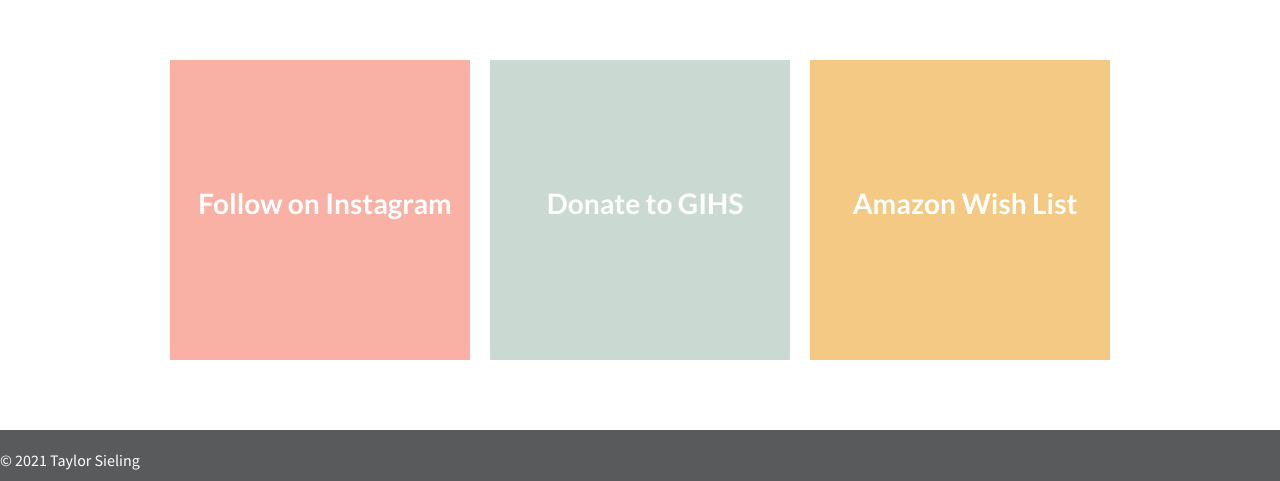
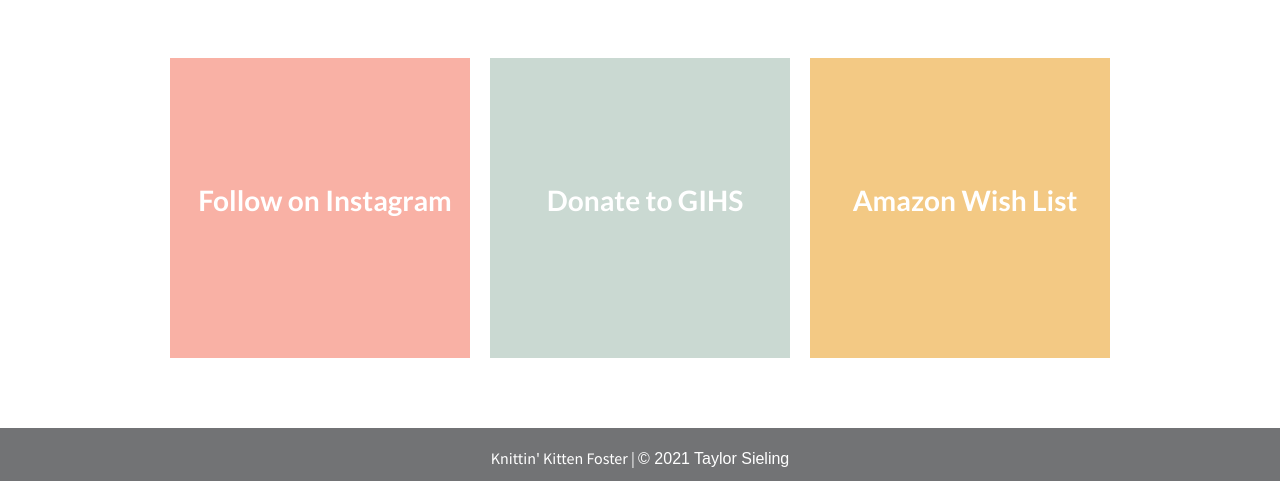
Before and after one commit to taylorsieling/knittin-kitten-foster, a React (Create React App) app in the folder kkf-frontend/: page / in a window 1280 px wide. Shown: the part 1230-1711 px from the top of the page. Built offline with nearby package versions, Linux system fonts and the light colour scheme; no server answers.

Commit message:
styling footer

```diff
--- a/kkf-frontend/src/components/Footer.js
+++ b/kkf-frontend/src/components/Footer.js
@@ -2,6 +2,8 @@ import React from 'react'
 
 export const Footer = () => {
     return (
-           <div>© 2021 Taylor Sieling</div>
+        <div>
+            Knittin' Kitten Foster | <a className="foot" href="https://taylorsieling.dev">© 2021 Taylor Sieling</a>
+        </div>
     )
 }
--- a/kkf-frontend/src/index.css
+++ b/kkf-frontend/src/index.css
@@ -55,16 +55,12 @@ hr {
   text-align: center;
   width: 30%;
   height: 1px;
-  color: black;
   border: none;
   background-color: black;
 }
 
 a:link, a:visited {
-
-  font-size: 18px;
   font-weight: normal;
-  font-family: 'Lato', sans-serif;
   text-align: center;
   text-decoration: none;
   color: #fff;
@@ -120,10 +116,10 @@ a.button:hover {
   padding: 20px;
 }
 
-.home, .intake, .kittens, .applications {
+.home, .intake, .kittens {
   padding: 80px 0px;
   margin: 0;
-  color: #000;
+
   text-align: left;
 }
 
@@ -179,9 +175,16 @@ a.button:hover {
 
 .footer {
   padding: 20px 0px;
-  background-color: #595a5c;
+  background-color: #727375;
   color: #fff;
   width: 100%;
+  text-align: center;
+}
+
+.foot {
+  text-decoration: none;
+  font-size: 16px;
+  font-family: 'Sans Source Pro', sans-serif;
 }
 
 .main {
```
